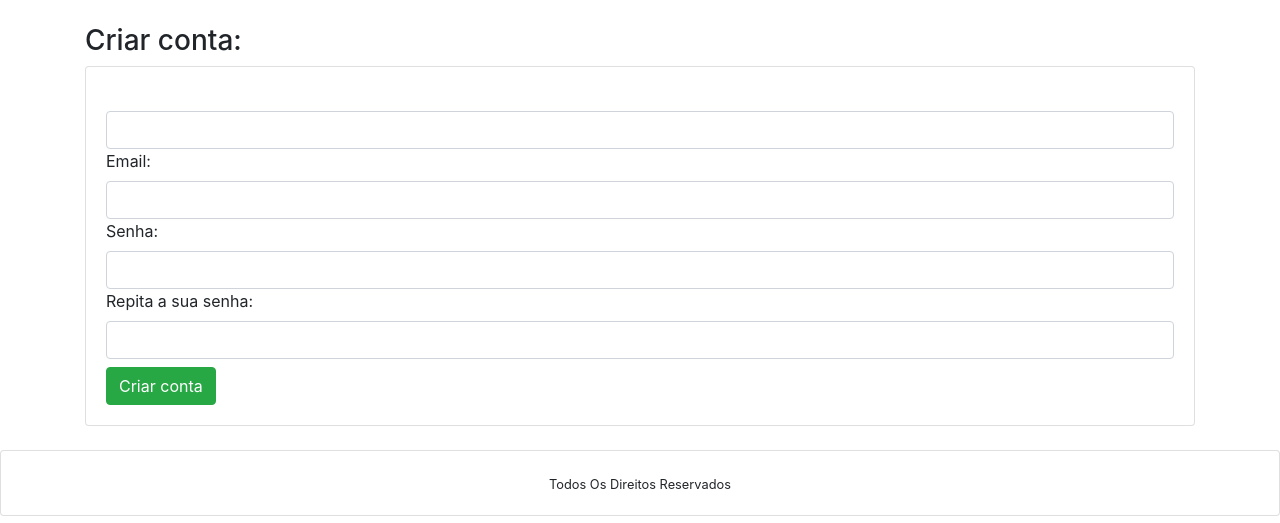
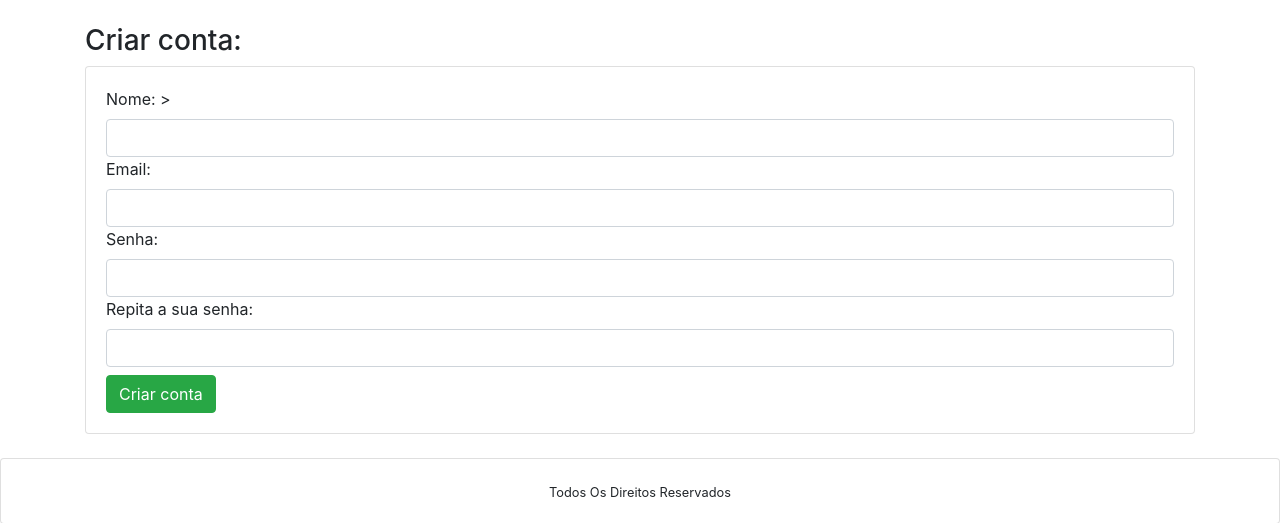
Before and after one commit to liliul/blogappDockenizado, a Node server app: page /usuarios/registro in a window 1280 px wide. Shown: the part 56-579 px from the top of the page. Run offline with Node 20, Linux system fonts and the light colour scheme; some libraries are stand-ins or nearby versions.

Commit message:
feat: mostrando nome depois de fazer login blogappDockenizado

```diff
--- a/views/partials/_navbar.handlebars
+++ b/views/partials/_navbar.handlebars
@@ -15,6 +15,10 @@
       {{#if user}}
         <li class="nav-item">
           <a href="/usuarios/logout" class="nav-link disabled">Logout</a>
+        </li>
+
+        <li class="nav-item">
+            <span class="nav-link">Olá, {{user.nome}}</span>
         </li>
       {{else}}
       <li class="nav-item">
--- a/views/usuarios/registro.handlebars
+++ b/views/usuarios/registro.handlebars
@@ -7,7 +7,7 @@
 <div class="card">
     <div class="card-body">
         <form action="" method="POST">
-            <label for="nome"Nome: ></label>
+            <label for="nome">Nome: ></label>
             <input type="text" name="nome" class="form-control" required>
             <label for="email">Email: </label>
             <input type="email" name="email" class="form-control" required>
```
